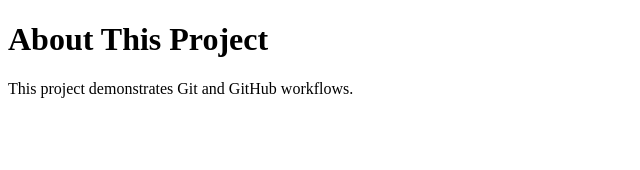
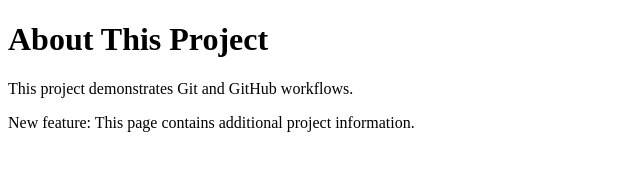
Before and after one commit to khushi-infinity/login-project, a plain HTML site: page about.html in a window 1280 px wide. Shown: the whole page, without its empty margins (0-640 px from the left). Drawn offline with Linux system fonts and the light colour scheme.

Commit message:
Add new feature to about page

```diff
--- a/about.html
+++ b/about.html
@@ -8,5 +8,6 @@
 <body>
     <h1>About This Project</h1>
     <p>This project demonstrates Git and GitHub workflows.</p>
+    <p>New feature: This page contains additional project information.</p>
 </body>
 </html>
```
